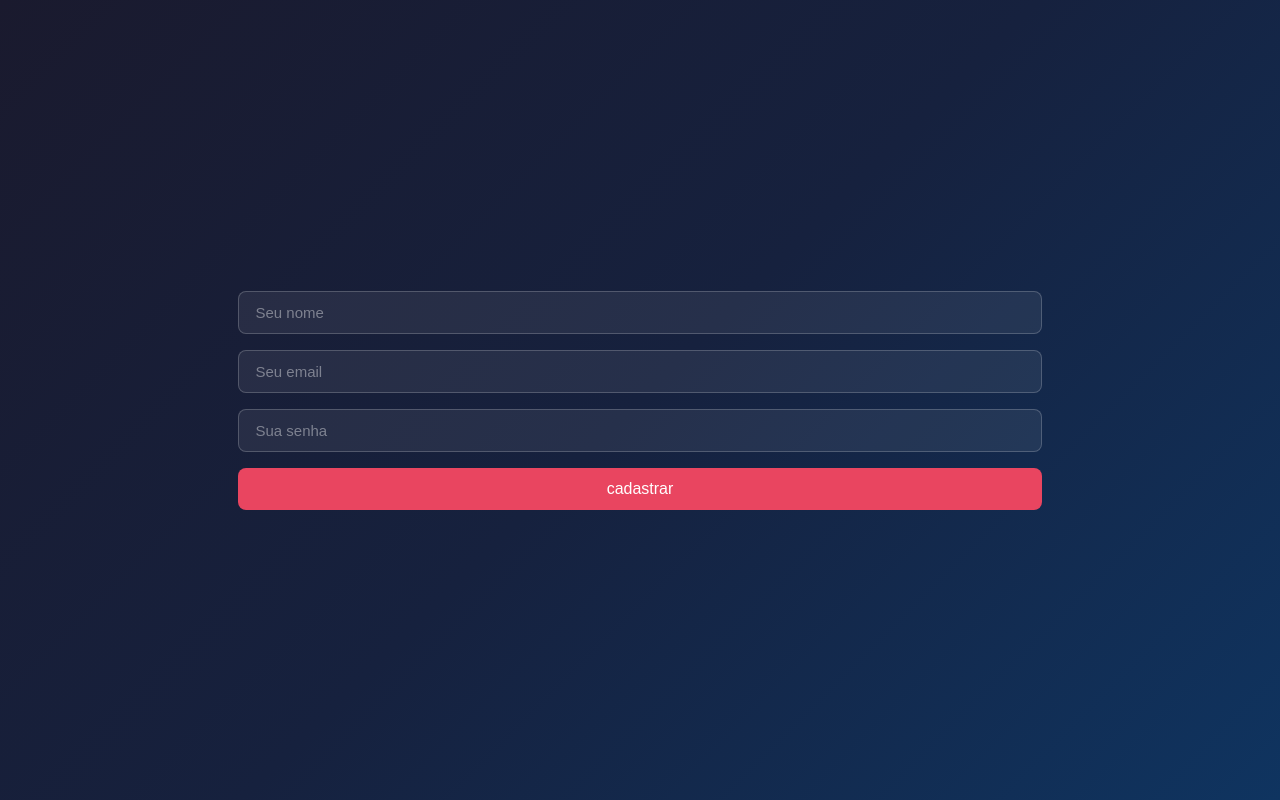
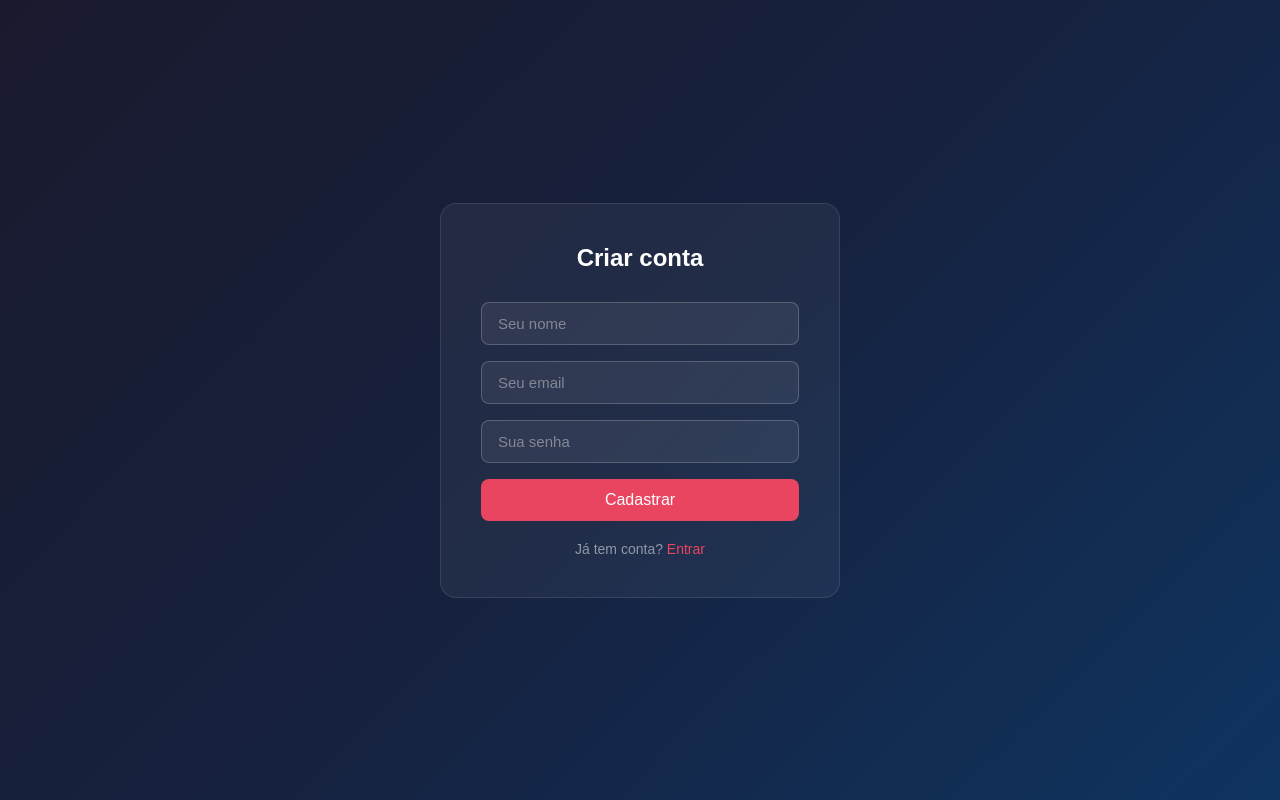
Before and after one commit to Miguel-Soares-dev/sistema-cadastro, a Flask app: page /cadastrar in a window 1280 px wide. Run offline with Flask 3, Linux system fonts and the light colour scheme.

Commit message:
Adiciona mais estilo ao cadastro

```diff
--- a/templates/cadastro.html
+++ b/templates/cadastro.html
@@ -85,12 +85,16 @@
     </style>
 </head>
 <body>
-    <form method="POST" action="/cadastrar">
-        <input type="text" name="nome" placeholder="Seu nome">
-        <input type="email" name="email" placeholder="Seu email">
-        <input type="password" name="senha" placeholder="Sua senha">
-        <button type="submit">cadastrar</button>
-    </form>
-
+    <body>
+        <div class="container">
+            <h1>Criar conta</h1>
+            <form method="POST" action="/cadastrar">
+                <input type="text" name="nome" placeholder="Seu nome">
+                <input type="email" name="email" placeholder="Seu email">
+                <input type="password" name="senha" placeholder="Sua senha">
+                <button type="submit">Cadastrar</button>
+            </form>
+            <p>Já tem conta? <a href="/login">Entrar</a></p>
+        </div>
 </body>
 </html>
```
